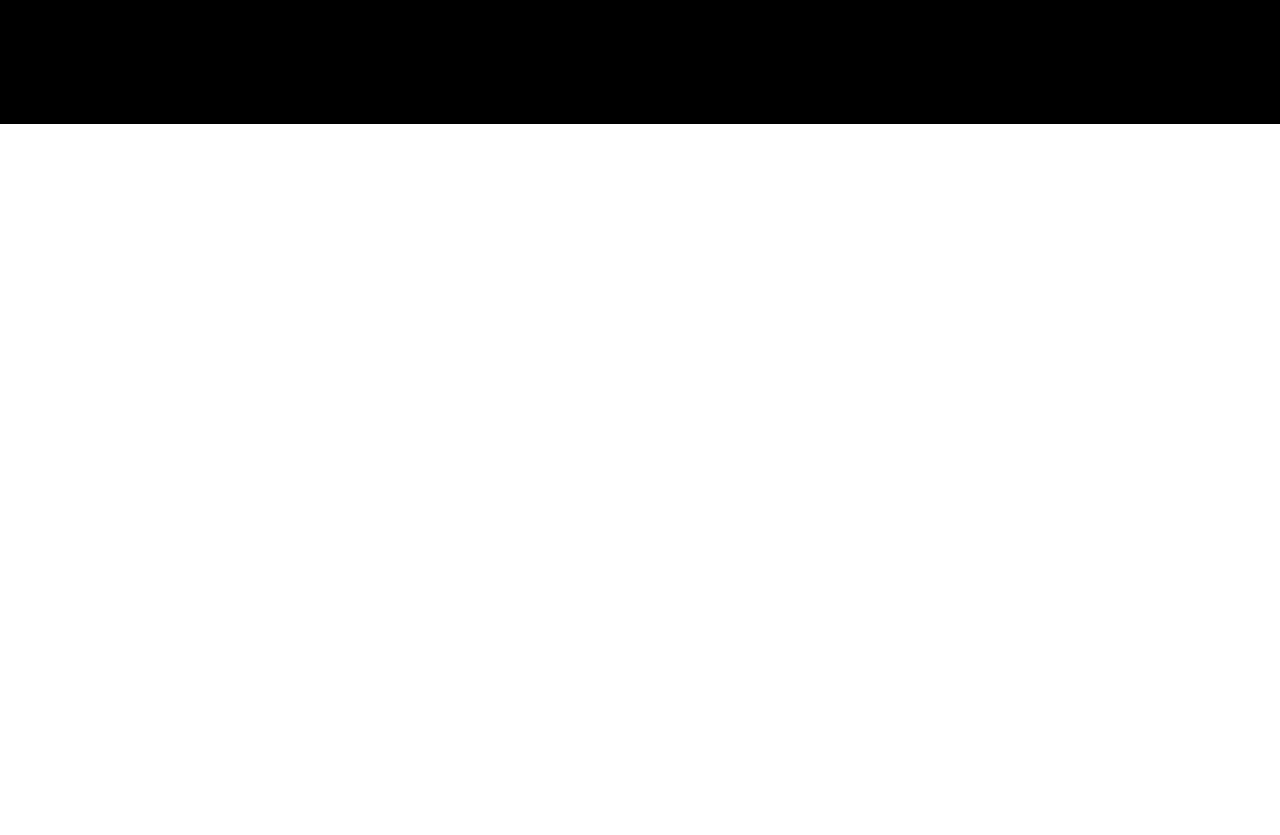
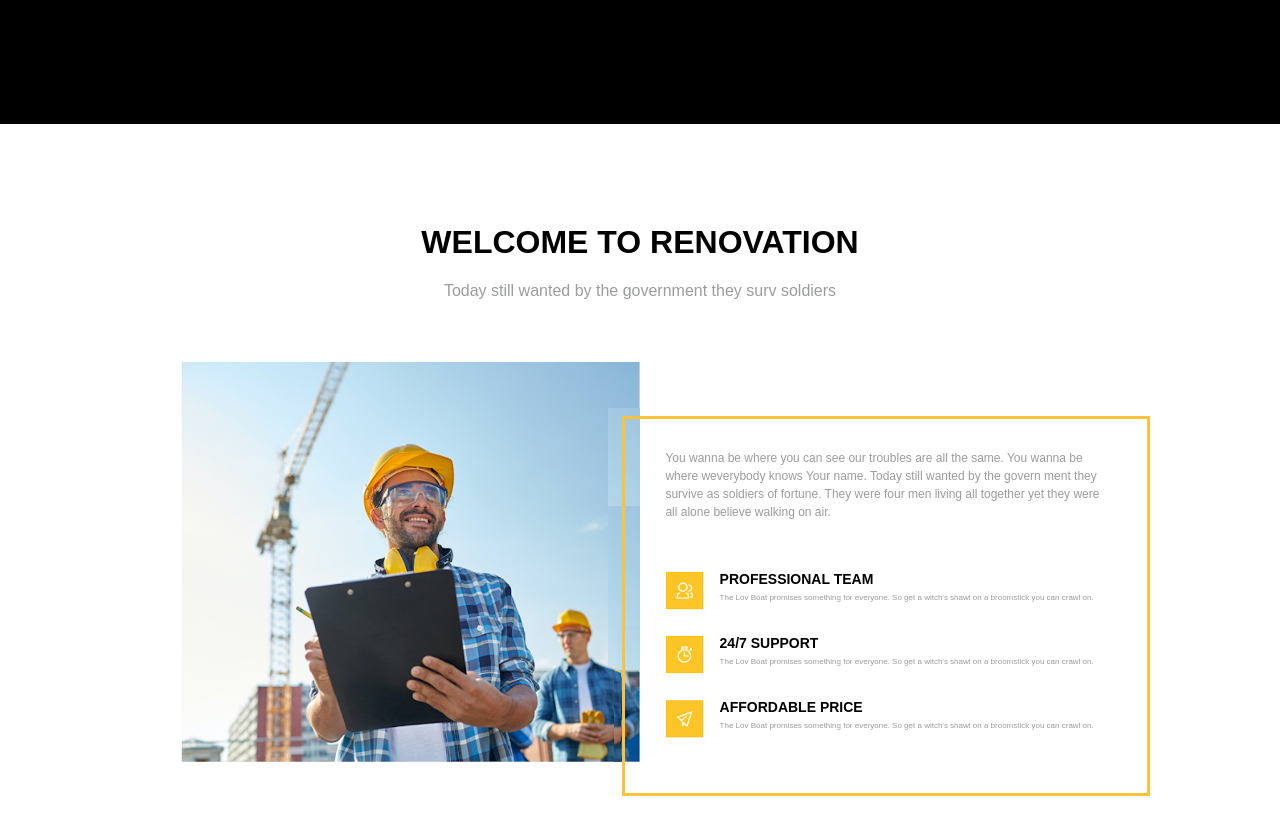
Before and after one commit to yakushou730/FrontEndHomework-handmade, a plain HTML site: page index.html in a window 1280 px wide. Shown: the part 545-1380 px from the top of the page. Before the commit the page ends 800 px from the top, so only its background shows below. Drawn offline with Linux system fonts and the light colour scheme.

Commit message:
Finish welcometo

```diff
--- a/css/main.css
+++ b/css/main.css
@@ -27,6 +27,10 @@ a {
   padding: 0 180px;
 }
 
+.descrip-color {
+  color: rgb(155, 156, 157);
+}
+
 /* #header */
 #header {
   width: 100%;
@@ -34,6 +38,7 @@ a {
   background-color: rgb(50,51,52);
   position: fixed;
   padding: 15px 0;
+  z-index: 1;
 }
 
 #header .container {
@@ -143,3 +148,74 @@ a {
   background-color: rgb(251, 194, 60);
   border-radius: 3px;
 }
+
+/* welcometo */
+#welcometo .container {
+  text-align: center;
+  margin-top: 100px;
+}
+
+#welcometo .welcome-big-block {
+  position: relative;
+  margin-top: 60px;
+}
+
+#welcometo .welcome-pic {
+  width: 50%;
+}
+
+#welcometo .welcome-info {
+
+  text-align: left;
+  width: 48%;
+  padding: 30px 40px;
+  top: -350px;
+  left: 50px;
+}
+
+.welcome-pic img {
+  width: 100%;
+}
+
+.welcome-info {
+  position: relative;
+  border: 3px solid rgb(251, 194, 60);
+}
+
+.welcome-info .info-descrip {
+  font-size: 12px;
+  margin-bottom: 50px;
+}
+
+.welcome-info .info-block {
+  margin-bottom: 20px;
+}
+
+.welcome-info img {
+  width: 40px;
+}
+
+.welcome-info > p {
+  margin: 0 0 20px;
+}
+
+.welcome-info p {
+  line-height: 150%;
+  font-size: 8px;
+}
+
+.welcome-info .left {
+  width: 10%;
+}
+
+.welcome-info .right {
+  width: 90%;
+}
+
+.welcome-info .right h3 , .welcome-info .right p {
+  margin: 0px 0px 5px 10px;
+}
+
+.welcome-info .right h3 {
+  font-size: 14px;
+}
--- a/index.html
+++ b/index.html
@@ -73,6 +73,53 @@
       </div>
     </div>
   </section>
+  <section id="welcometo">
+    <div class="container">
+      <h1 class="upperletter">Welcome to renovation</h1>
+      <p class="descrip-color">Today still wanted by the government they surv soldiers</p>
+      <div class="welcome-big-block">
+        <div class="welcome-pic left">
+          <img src="image/welcome.png" alt="welcome">
+        </div>
+        <div class="welcome-info right">
+          <p class="descrip-color info-descrip">You wanna be where you can see our troubles are all the same. You wanna be where weverybody knows Your name. Today still wanted by the govern ment they survive as soldiers of fortune. They were four men living all together yet they were all alone believe walking on air.</p>
+          <div class="info-block">
+            <div class="left">
+              <img src="image/team.png" alt="team">
+            </div>
+            <div class="right">
+              <h3 class="upperletter">professional team</h3>
+              <p class="descrip-color">The Lov Boat promises something for everyone. So get a witch's shawl on a broomstick you can crawl on.</p>
+            </div>
+            <div class="clearfix"></div>
+          </div>
+          <div class="info-block">
+            <div class="left">
+              <img src="image/support.png" alt="support">
+            </div>
+            <div class="right">
+              <h3 class="upperletter">24/7 support</h3>
+              <p class="descrip-color">The Lov Boat promises something for everyone. So get a witch's shawl on a broomstick you can crawl on.</p>
+            </div>
+            <div class="clearfix"></div>
+          </div>
+          <div class="info-block">
+            <div class="left">
+              <img src="image/price.png" alt="price">
+            </div>
+            <div class="right">
+              <h3 class="upperletter">Affordable price</h3>
+              <p class="descrip-color">The Lov Boat promises something for everyone. So get a witch's shawl on a broomstick you can crawl on.</p>
+            </div>
+            <div class="clearfix"></div>
+          </div>
+        </div>
+        <div class="clearfix"></div>
+      </div>
+    </div>
+
+  </section>
+
 
 </body>
 </html>
```
Also changed, not shown: image/price.png (added), image/support.png (added), image/team.png (added), image/welcome.png (added).
